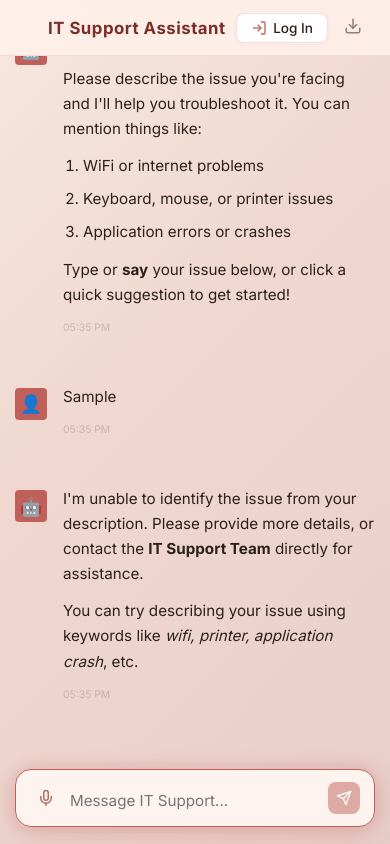
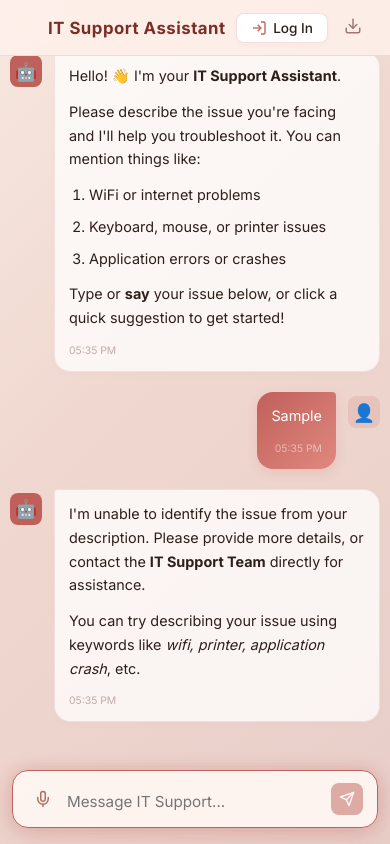
Before and after one commit to abishek-raj18/IT-Support-Assistant, a website with bundled scripts: page index.html in a window 390 px wide. Both pictures are taken after typing "Sample" into the empty fields and a click on the button 356 px from the left and 800 px from the top of the page. Built offline with nearby package versions, Linux system fonts and the light colour scheme; no server answers.

Commit message:
Improve mobile responsiveness and chat bubble styles

```diff
--- a/style.css
+++ b/style.css
@@ -453,10 +453,13 @@ body {
 /* --- Message Bubbles --- */
 .message {
   display: flex;
-  gap: 16px;
+  gap: 12px;
   width: 100%;
-  padding: 8px 0;
   animation: messageFadeIn 0.4s ease-out;
+}
+
+.message--user {
+  flex-direction: row-reverse;
 }
 
 @keyframes messageFadeIn {
@@ -474,7 +477,7 @@ body {
 .message__icon {
   width: 32px;
   height: 32px;
-  border-radius: 4px;
+  border-radius: 8px;
   flex-shrink: 0;
   display: flex;
   align-items: center;
@@ -489,16 +492,32 @@ body {
 }
 
 .message--user .message__icon {
-  background: var(--clr-accent);
-  color: #fff;
+  background: rgba(192, 96, 90, 0.15);
+  color: #c0605a;
 }
 
 .message__bubble {
-  flex: 1;
+  min-width: 0;
+  max-width: 85%;
   font-size: 0.95rem;
   line-height: 1.65;
+  word-wrap: break-word;
+  padding: 14px 18px;
+}
+
+.message--bot .message__bubble {
+  background: var(--clr-bot-bubble);
+  border: 1px solid var(--clr-bot-bubble-border);
+  border-radius: 4px 16px 16px 16px;
   color: var(--clr-text);
-  word-wrap: break-word;
+  box-shadow: 0 2px 8px rgba(0, 0, 0, 0.02);
+}
+
+.message--user .message__bubble {
+  background: var(--clr-user-bubble);
+  color: var(--clr-user-text);
+  border-radius: 16px 4px 16px 16px;
+  box-shadow: 0 4px 12px rgba(192, 96, 90, 0.15);
 }
 
 .message__bubble p {
@@ -523,7 +542,12 @@ body {
   font-size: 0.65rem;
   color: var(--clr-text-muted);
   margin-top: 10px;
-  opacity: 0.4;
+  opacity: 0.6;
+}
+
+.message--user .message__time {
+  color: rgba(255, 255, 255, 0.8);
+  text-align: right;
 }
 
 /* --- Solution Confirmation --- */
@@ -750,10 +774,22 @@ body {
   }
 
   .chat-messages {
-    padding: 30px 15px;
+    padding: 20px 10px;
+    gap: 20px;
+  }
+
+  .message__bubble {
+    padding: 12px 14px;
+    max-width: 88%;
+    font-size: 0.9rem;
+  }
+
+  .chat-suggestions {
+    justify-content: flex-start;
+    padding-bottom: 8px;
   }
 
   .input-wrapper {
-    padding: 10px 15px 15px;
+    padding: 10px 12px 14px;
   }
 }
```
